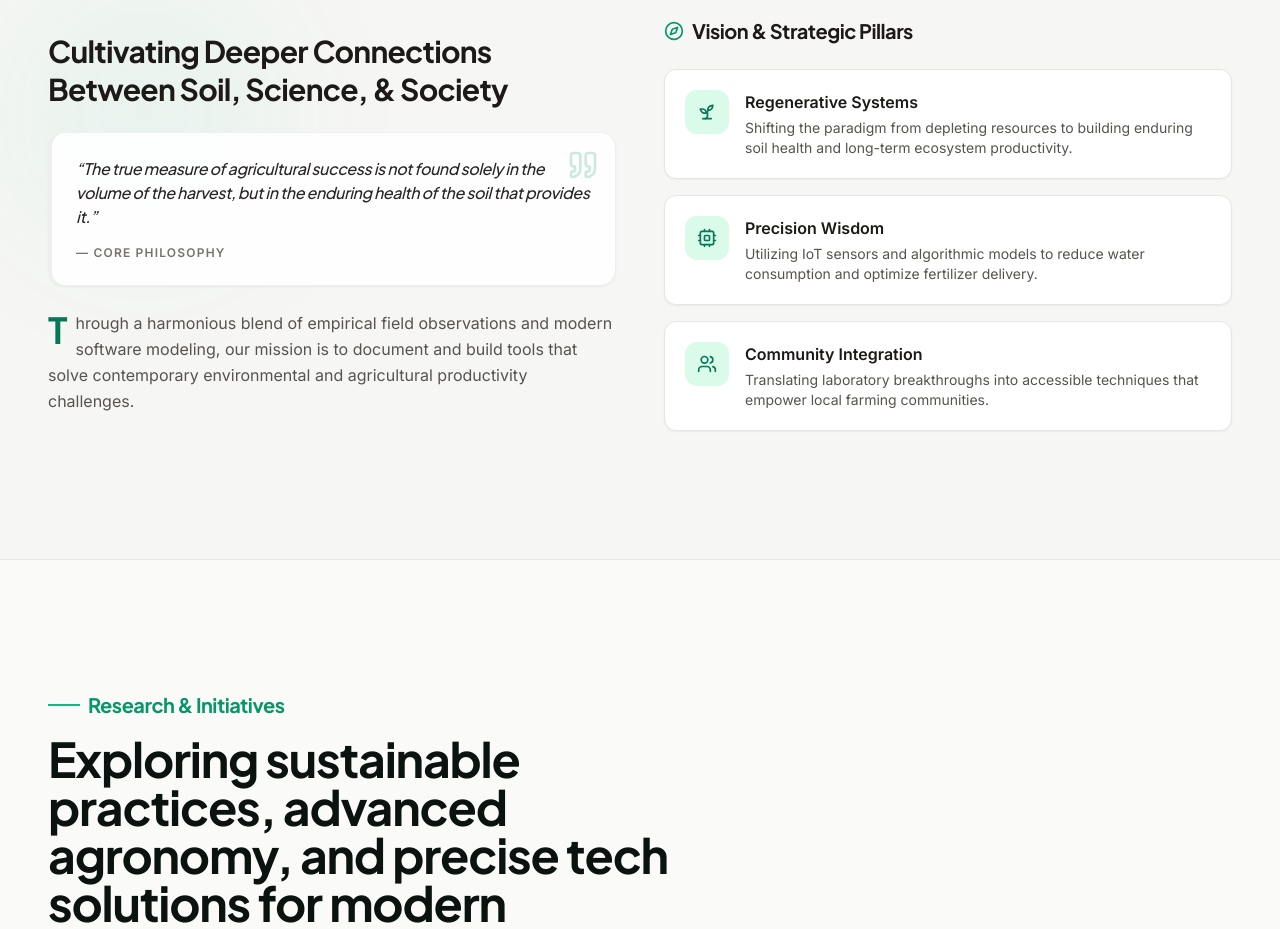
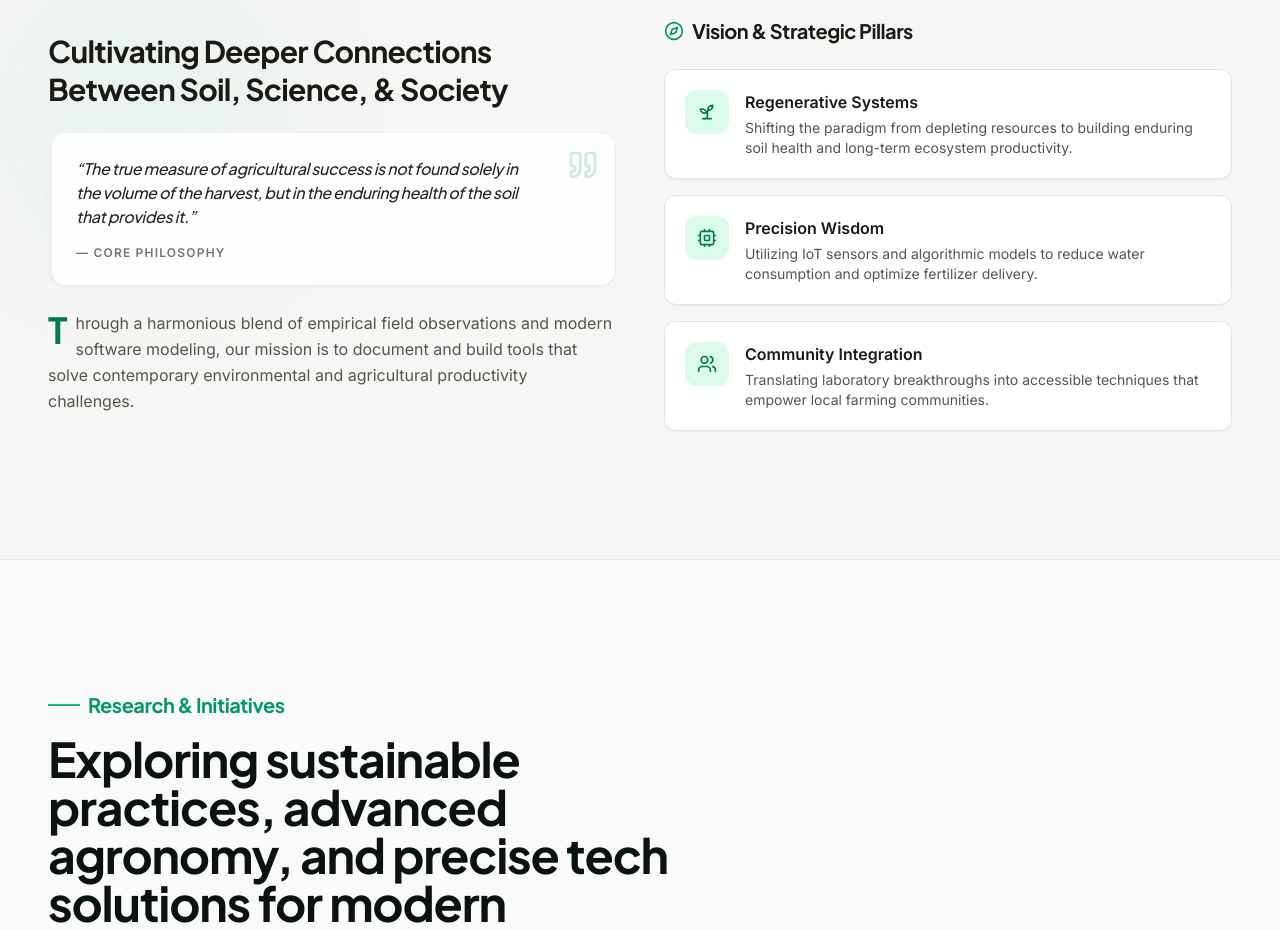
Before and after one commit to Ash-000/Jess_portofolio, a Next.js app: page / in a window 1280 px wide. Shown: the part 1800-2729 px from the top of the page. Built offline with nearby package versions, Linux system fonts and the light colour scheme; no server answers; the database is empty.

Commit message:
Update page title to Portofolio Ares

```diff
--- a/app/layout.tsx
+++ b/app/layout.tsx
@@ -16,7 +16,7 @@ const inter = Inter({
 });
 
 export const metadata: Metadata = {
-  title: "Portofolio Ares | Agriculture & Innovation",
+  title: "Portofolio Ares",
   description: "Dedicated to the advancement of sustainable practice, technology, and practical innovation.",
 };
 
--- a/components/About.tsx
+++ b/components/About.tsx
@@ -153,9 +153,11 @@ export default function About() {
             </h3>
 
             <div className="p-6 rounded-2xl bg-white/90 dark:bg-stone-950/80 border-l-4 border-emerald-600 dark:border-emerald-400 border border-stone-200/60 dark:border-stone-800/60 italic font-serif text-stone-800 dark:text-stone-200 relative shadow-sm">
-              <Quote className="w-8 h-8 text-emerald-600/20 dark:text-emerald-400/20 absolute top-4 right-4" />
-              &ldquo;{t.about.quote}&rdquo;
-              <span className="block mt-4 text-xs font-sans not-italic font-semibold text-stone-500 dark:text-stone-400 uppercase tracking-widest">
+              <Quote className="w-8 h-8 text-emerald-600/20 dark:text-emerald-400/20 absolute top-4 right-4 pointer-events-none select-none" />
+              <p className="pr-10 sm:pr-12 relative z-10">
+                &ldquo;{t.about.quote}&rdquo;
+              </p>
+              <span className="block mt-4 text-xs font-sans not-italic font-semibold text-stone-500 dark:text-stone-400 uppercase tracking-widest relative z-10">
                 — {t.about.philosophy}
               </span>
             </div>
--- a/package.json
+++ b/package.json
@@ -6,7 +6,8 @@
     "dev": "next dev",
     "build": "next build",
     "start": "next start",
-    "lint": "next lint"
+    "lint": "next lint",
+    "postinstall": "prisma generate"
   },
   "dependencies": {
     "@gsap/react": "^2.1.2",
```
